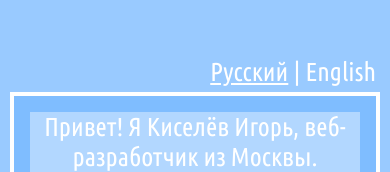
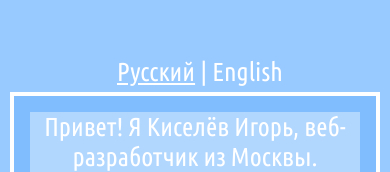
Before and after one commit to harrykiselev/harrykiselev.github.io, a plain HTML site: page index.html in a window 390 px wide. Shown: the part 201-373 px from the top of the page. Drawn offline with Linux system fonts and the light colour scheme.

Commit message:
Fix font-size on iphone 6 landscape view.

```diff
--- a/script.js
+++ b/script.js
@@ -7,6 +7,7 @@ ga('create', 'UA-66099824-1', 'auto');
 ga('send', 'pageview');
 
 window.onload = function(){
+
   var changeLanguage = function(e) {
     choosenLanguage = this.getAttribute('data-language')
     introSections = document.getElementsByClassName('intro')
@@ -24,4 +25,5 @@ window.onload = function(){
     var item = languageItems[i];
     item.addEventListener('click', changeLanguage, false);
   }
+
 }
--- a/styles.css
+++ b/styles.css
@@ -66,6 +66,7 @@ body {
   list-style-type: none;
   font-size: 34px;
   color: white;
+  padding: 0;
   position: absolute;
   right: 0;
   top: -2.5em;
@@ -103,7 +104,7 @@ body {
 
   .intro__paragraph,
   .intro__language-pane {
-    font-size: 24px;
+    font-size: 23.5px;
   }
 
 }
@@ -118,6 +119,12 @@ body {
     font-size: 26px;
   }
 
+  .intro__language-pane {
+    left: 50%;
+    right: auto;
+    margin-left: -3em;
+  }
+
 }
 
 /* 5 */
```
